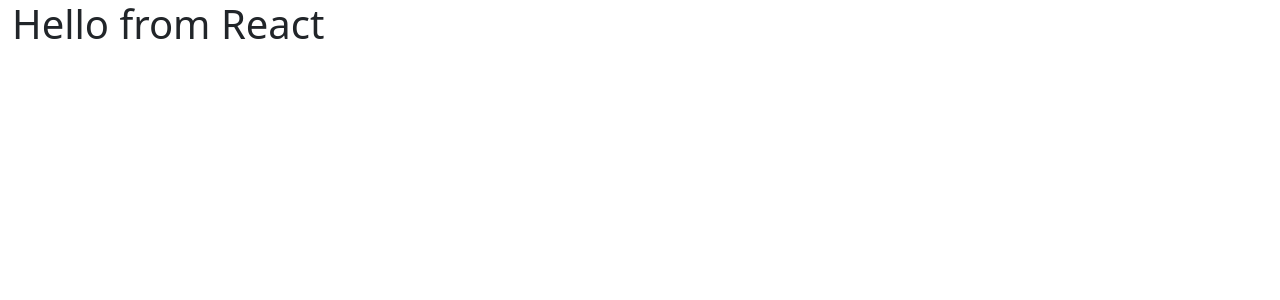
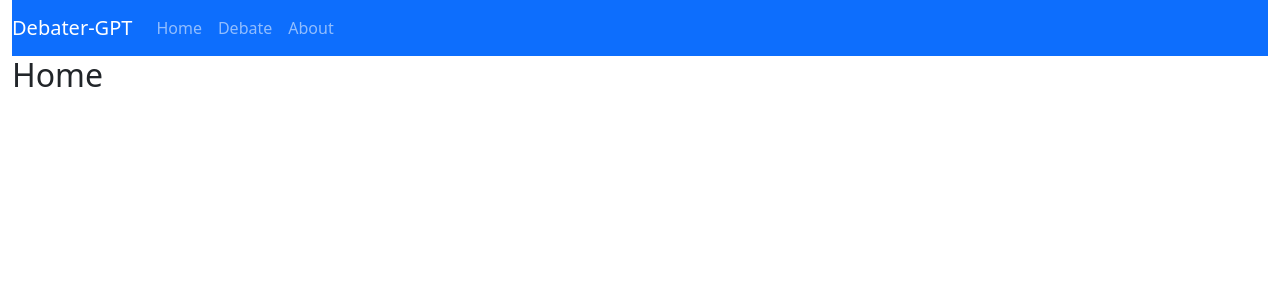
Before and after one commit to DW579/debater-gpt, a React (Create React App) app in the folder client/: page / in a window 1280 px wide. Shown: the top 300 px of the page. Built offline with nearby package versions, Linux system fonts and the light colour scheme; no server answers.

Commit message:
Added react router and created component pages

```diff
--- a/client/package.json
+++ b/client/package.json
@@ -10,6 +10,7 @@
         "react": "^18.2.0",
         "react-bootstrap": "^2.7.2",
         "react-dom": "^18.2.0",
+        "react-router-dom": "^6.10.0",
         "react-scripts": "5.0.1",
         "web-vitals": "^2.1.4"
     },
--- a/client/src/App.js
+++ b/client/src/App.js
@@ -1,9 +1,17 @@
 import React from "react";
 import "bootstrap/dist/css/bootstrap.min.css";
+
+import { BrowserRouter as Router, Routes, Route } from "react-router-dom";
+
+import Home from "./components/home";
+import About from "./components/about";
+import Debate from "./components/debate";
 
 import Container from "react-bootstrap/Container";
 import Row from "react-bootstrap/Row";
 import Col from "react-bootstrap/Col";
+import Navbar from "react-bootstrap/Navbar";
+import Nav from "react-bootstrap/Nav";
 
 function App() {
     const [data, setData] = React.useState(null);
@@ -18,7 +26,25 @@ function App() {
         <Container fluid>
             <Row>
                 <Col>
-                    <h1>Hello from React</h1>
+                    <Navbar bg="primary" variant="dark">
+                        <Navbar.Brand href="/">Debater-GPT</Navbar.Brand>
+                        <Nav className="mr-auto">
+                            <Nav.Link href="/">Home</Nav.Link>
+                            <Nav.Link href="/debate">Debate</Nav.Link>
+                            <Nav.Link href="/about">About</Nav.Link>
+                        </Nav>
+                    </Navbar>
+                </Col>
+            </Row>
+            <Row>
+                <Col>
+                    <Router>
+                        <Routes>
+                            <Route exact path="/" element={<Home />} />
+                            <Route path="/debate" element={<Debate />} />
+                            <Route path="/about" element={<About />} />
+                        </Routes>
+                    </Router>
                 </Col>
             </Row>
         </Container>
--- /dev/null
+++ b/client/src/components/about.js
@@ -0,0 +1,5 @@
+import React from "react";
+
+export default function About() {
+    return <h2>About</h2>;
+}
--- /dev/null
+++ b/client/src/components/debate.js
@@ -0,0 +1,5 @@
+import React from "react";
+
+export default function Debate() {
+    return <h2>Debate</h2>;
+}
--- /dev/null
+++ b/client/src/components/home.js
@@ -0,0 +1,5 @@
+import React from "react";
+
+export default function Home() {
+    return <h2>Home</h2>;
+}
```
Also changed, not shown: 1 other file (tests, documents, lock files or other folders).
